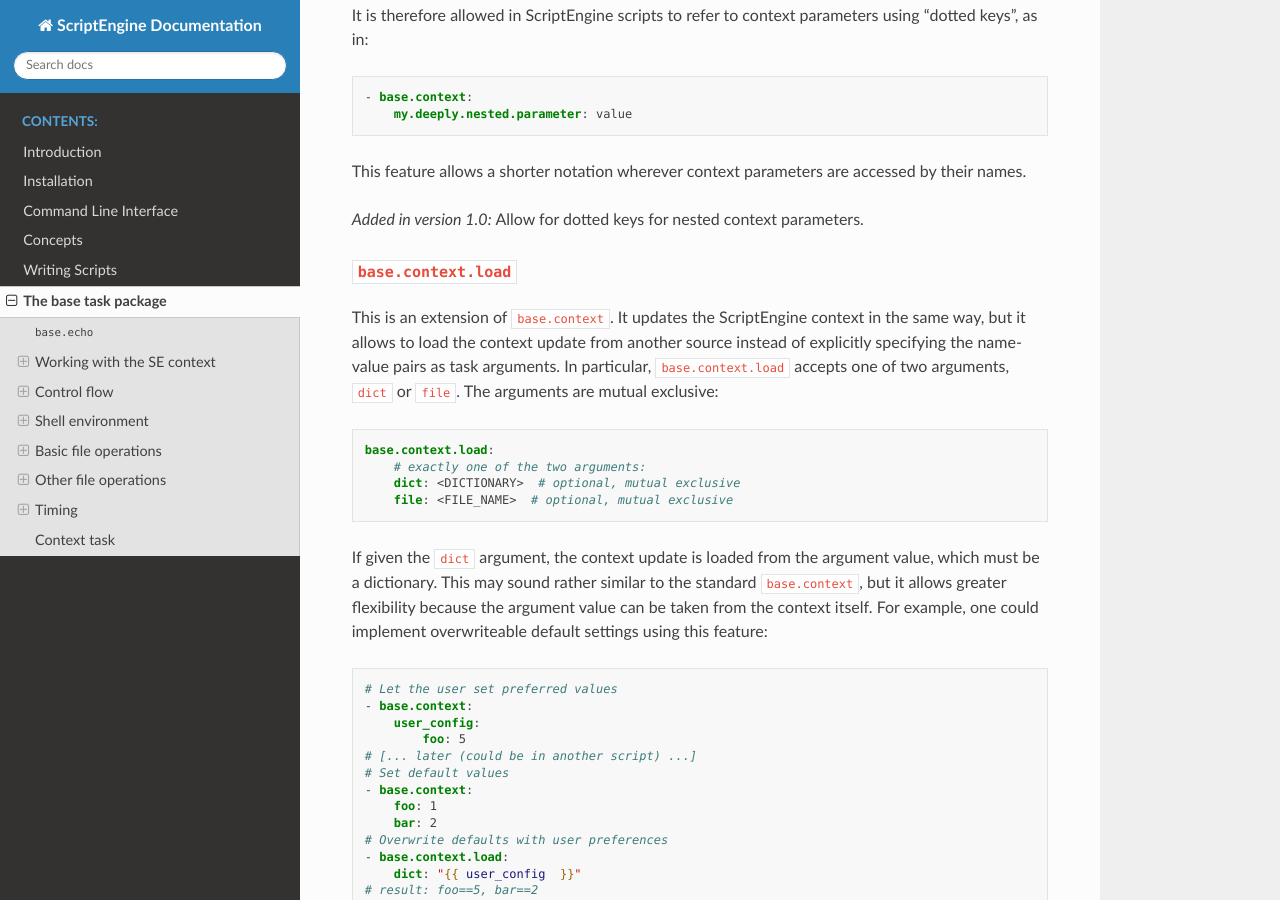
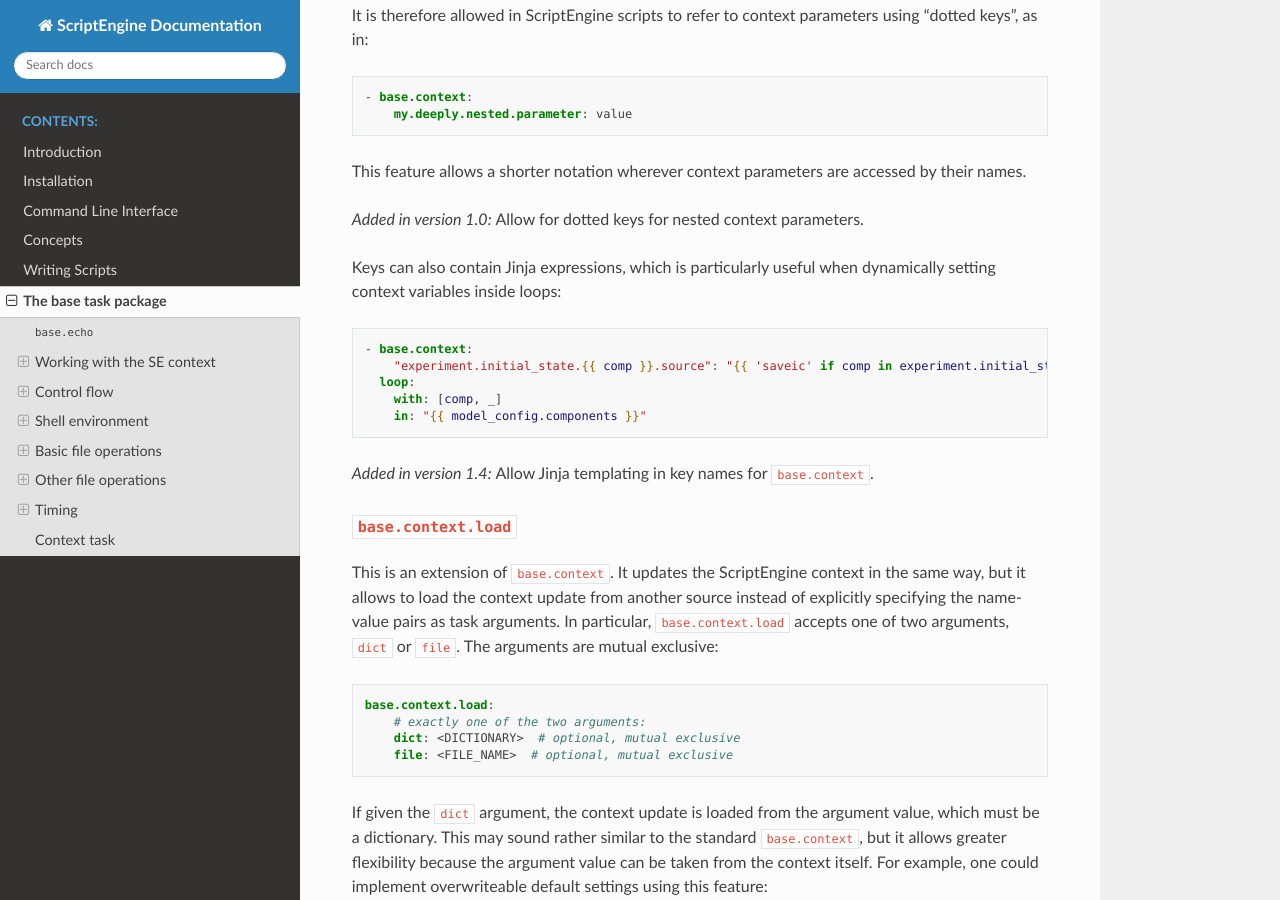
Before and after one commit to uwefladrich/scriptengine, a Sphinx documentation site: the page built from docs/sphinx/base-tasks.rst, in a window 1280 px wide and 900 px high, scrolled down 2226 px. Built offline with Sphinx 7.4.7 and the Read the Docs theme 3.1.0, drawn with Linux system fonts in a browser that asks for light colours.

Commit message:
feat(core): dynamic keys in base.context

```diff
--- a/CHANGES.txt
+++ b/CHANGES.txt
@@ -1,7 +1,9 @@
 Next release
 ============
 
-...
+Features
+--------
+- Allow Jinja templating in key names for ``base.context``
 
 
 ScriptEngine 1.3.0
--- a/docs/sphinx/base-tasks.rst
+++ b/docs/sphinx/base-tasks.rst
@@ -107,6 +107,18 @@ by their names.
 
 .. versionadded:: 1.0
     Allow for dotted keys for nested context parameters.
+
+Keys can also contain Jinja expressions, which is particularly useful when dynamically setting
+context variables inside loops::
+
+    - base.context:
+        "experiment.initial_state.{{ comp }}.source": "{{ 'saveic' if comp in experiment.initial_state.saveic.components else 'inidata' }}"
+      loop:
+        with: [comp, _]
+        in: "{{ model_config.components }}"
+
+.. versionadded:: 1.4
+    Allow Jinja templating in key names for ``base.context``.
 
 
 ``base.context.load``
```
Also changed, not shown: docs/sphinx/scripts.rst (+8 -0 lines), 2 other files.
